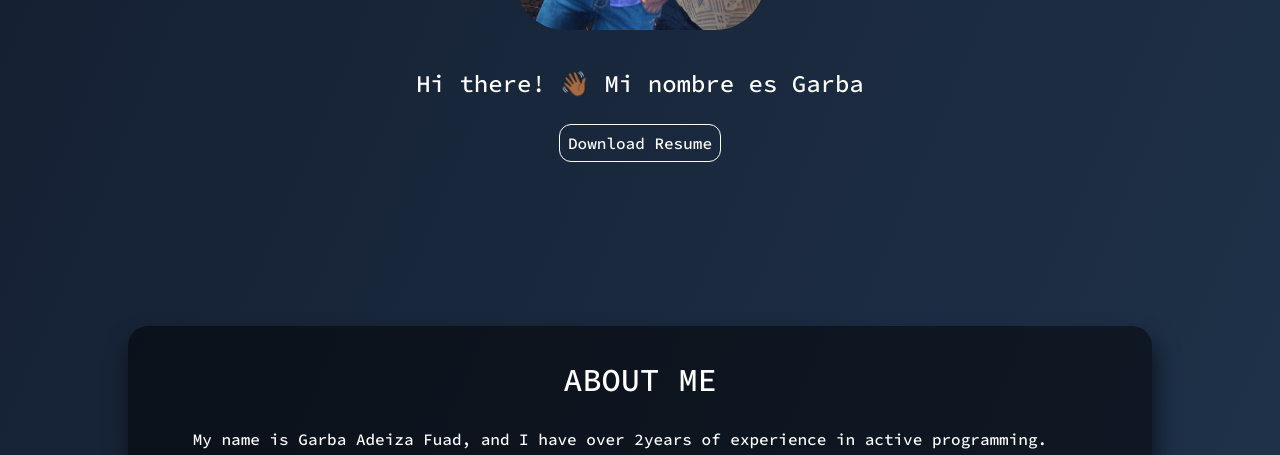
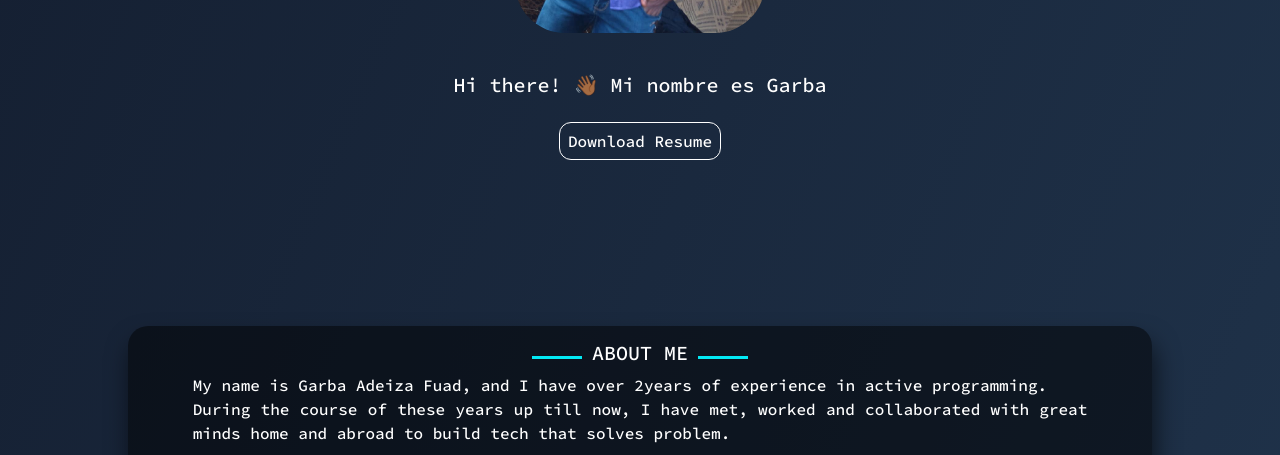
Before and after one commit to Fuadeiza/gf-adeiza-portfolio, a Vue app: page / in a window 1280 px wide. Shown: the part 490-945 px from the top of the page. Built offline with nearby package versions, Linux system fonts and the light colour scheme; what vue-scrollactive would draw is missing.

Commit message:
looks okay

```diff
--- a/src/App.vue
+++ b/src/App.vue
@@ -60,9 +60,9 @@
         <section id="homeView">
           <img id="g-anim" src="/icons/profile-image.jpg" alt="" />
           <div class="intro">
-            <h4>
+            <h5>
               Hi there! <span class="wave">👋🏾</span> <span class="msg"></span>
-            </h4>
+            </h5>
             <br />
             <a
               href="https://drive.google.com/file/d/1Xd_R2EzeY7NAnLqDDrWQmuIVe5iKj6lb/view?usp=sharing"
@@ -76,7 +76,11 @@
 
         <section id="about">
           <div class="about-overlay">
-            <div class="about-header"><h2>ABOUT ME</h2></div>
+            <div class="about-header">
+              <span class="line"></span>
+              <h5>ABOUT ME</h5>
+              <span class="line"></span>
+            </div>
             <div class="about-text">
               <div class="intro-about">
                 My name is Garba Adeiza Fuad, and I have over 2years of
@@ -631,7 +635,6 @@ body {
 }
 .bm-item-list {
   color: #b8b7ad;
-  /* margin-left: 10%; */
   font-size: 25px;
 }
 
@@ -649,17 +652,17 @@ body {
 }
 
 .bm-burger-button {
-  position: fixed;
+  position: fixed !important;
   width: 30px !important;
   height: 20px !important;
   left: 20px !important;
-  top: 20px;
+  top: 20px !important;
   cursor: pointer;
   z-index: 3;
 }
 .bm-burger-bars {
-  background-color: #ffff;
-  border-radius: 2px;
+  background-color: #ffff !important;
+  border-radius: 2px !important;
 }
 
 .bm-overlay {
@@ -670,8 +673,8 @@ body {
 .bm-menu {
   background: linear-gradient(135deg, #141e30 20%, #1c4472 50%) !important;
   /* opacity: 0.9; */
-  border-bottom-right-radius: 50px;
-  border-top-right-radius: 50px;
+  border-bottom-right-radius: 50px !important;
+  border-top-right-radius: 50px !important;
 }
 #about {
   display: flex;
@@ -686,8 +689,7 @@ body {
 
 .about-text {
   width: 90%;
-  border: 1px dash red;
-  /* justify-content: center; */
+
   align-items: center;
   display: flex;
   flex-direction: column;
@@ -818,7 +820,8 @@ main {
 }
 
 .project-header,
-.contact-header {
+.contact-header,
+.about-header {
   display: flex;
   justify-content: center;
   align-items: center;
```
